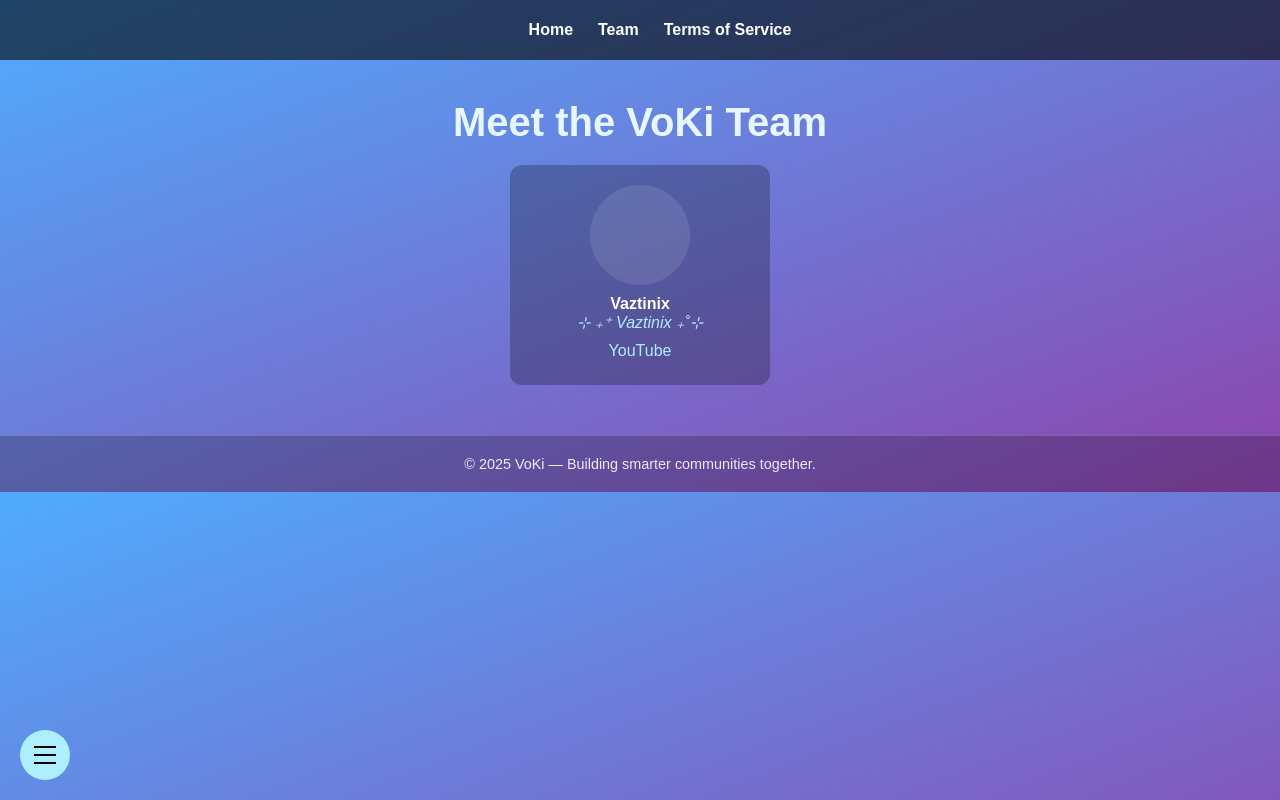
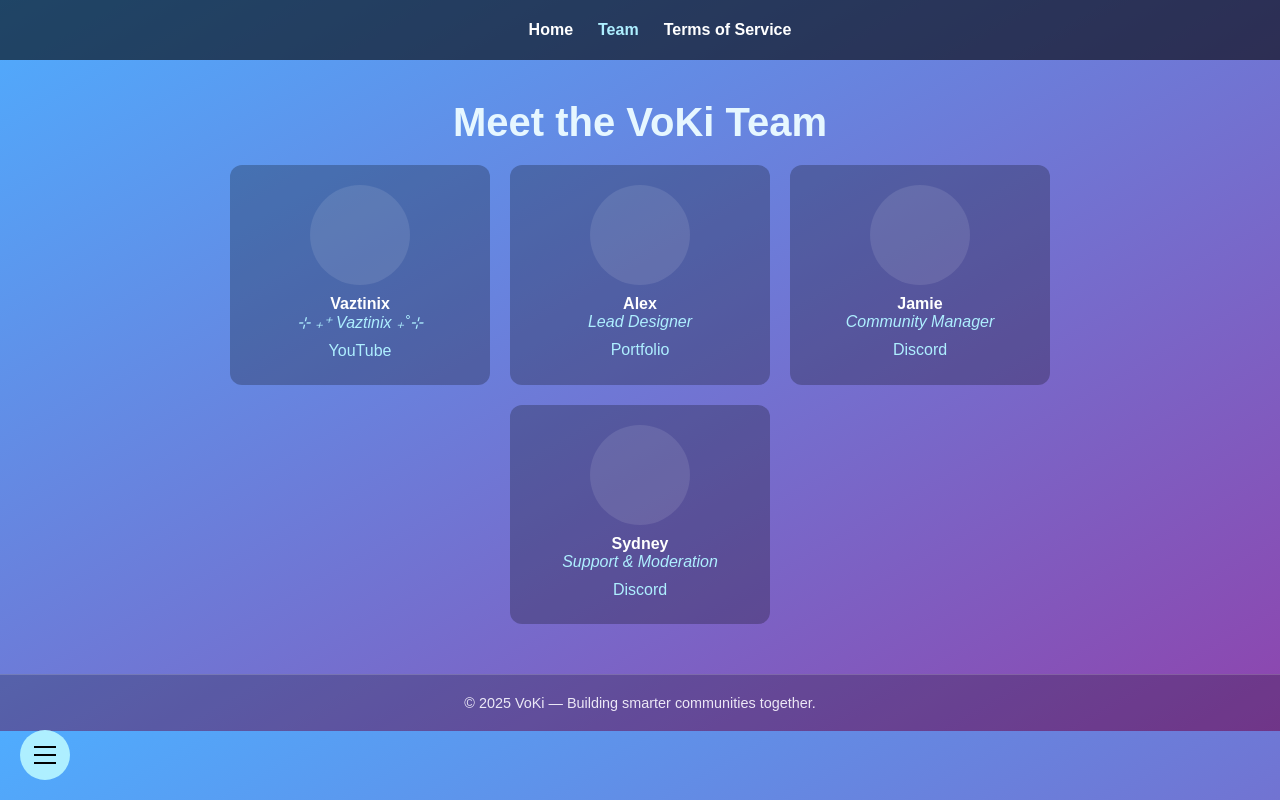
Before and after one commit to Vaztinix/VoKi, a plain HTML site: page about.html in a window 1280 px wide. Drawn offline with Linux system fonts and the light colour scheme.

Commit message:
Update about.html

```diff
--- a/about.html
+++ b/about.html
@@ -3,7 +3,7 @@
 <head>
 <meta charset="utf-8" />
 <meta name="viewport" content="width=device-width, initial-scale=1" />
-<title>VoKi – About</title>
+<title>VoKi – Team</title>
 <style>
   :root {
     --primary-color: #aeefff;
@@ -46,7 +46,7 @@
     text-decoration: none;
     transition: 0.3s;
   }
-  nav a:hover { color: var(--primary-color); }
+  nav a.active, nav a:hover { color: var(--primary-color); }
 
   /* BOTTOM MENU BUTTON */
   #menuToggle {
@@ -63,6 +63,7 @@
     align-items: center;
     cursor: pointer;
     z-index: 1001;
+    transition: transform 0.3s ease;
   }
   #menuToggle span {
     display: block;
@@ -72,6 +73,7 @@
     margin: 3px 0;
     transition: 0.3s;
   }
+  #menuToggle.shifted { transform: translateY(-260px); }
 
   /* SLIDE-UP MENU */
   #menu {
@@ -90,7 +92,6 @@
     z-index: 1000;
   }
   #menu.show { transform: translateY(0); }
-
   #menu a, #menu div {
     color: var(--primary-color);
     font-weight: bold;
@@ -128,7 +129,7 @@
   h1 { font-size: 2.5rem; margin-bottom: 20px; text-align: center; color: #e6f7ff; }
   h2 { font-size: 2rem; margin-bottom: 15px; color: var(--primary-color); }
 
-  /* STAFF CARDS */
+  /* TEAM CARDS */
   .team {
     display: flex;
     flex-wrap: wrap;
@@ -183,7 +184,7 @@
 <!-- NAVIGATION -->
 <nav>
   <a href="index.html">Home</a>
-  <a href="about.html">Team</a>
+  <a href="about.html" class="active">Team</a>
   <a href="tos.html">Terms of Service</a>
 </nav>
 
@@ -219,7 +220,31 @@
         <a href="https://www.youtube.com/@Vaztinix" target="_blank">YouTube</a>
       </div>
     </div>
-    <!-- Add other team members here similarly -->
+    <!-- Add other team members -->
+    <div class="member-card">
+      <div class="profile-pic"></div>
+      <div class="username">Alex</div>
+      <div class="display-name">Lead Designer</div>
+      <div class="links">
+        <a href="#" target="_blank">Portfolio</a>
+      </div>
+    </div>
+    <div class="member-card">
+      <div class="profile-pic"></div>
+      <div class="username">Jamie</div>
+      <div class="display-name">Community Manager</div>
+      <div class="links">
+        <a href="#" target="_blank">Discord</a>
+      </div>
+    </div>
+    <div class="member-card">
+      <div class="profile-pic"></div>
+      <div class="username">Sydney</div>
+      <div class="display-name">Support & Moderation</div>
+      <div class="links">
+        <a href="#" target="_blank">Discord</a>
+      </div>
+    </div>
   </div>
 </div>
 
@@ -230,7 +255,10 @@
 <script>
   const menuToggle = document.getElementById('menuToggle');
   const menu = document.getElementById('menu');
-  menuToggle.addEventListener('click', () => menu.classList.toggle('show'));
+  menuToggle.addEventListener('click', () => {
+    menu.classList.toggle('show');
+    menuToggle.classList.toggle('shifted');
+  });
 
   const themeToggle = document.getElementById('themeToggle');
   const body = document.body;
```
